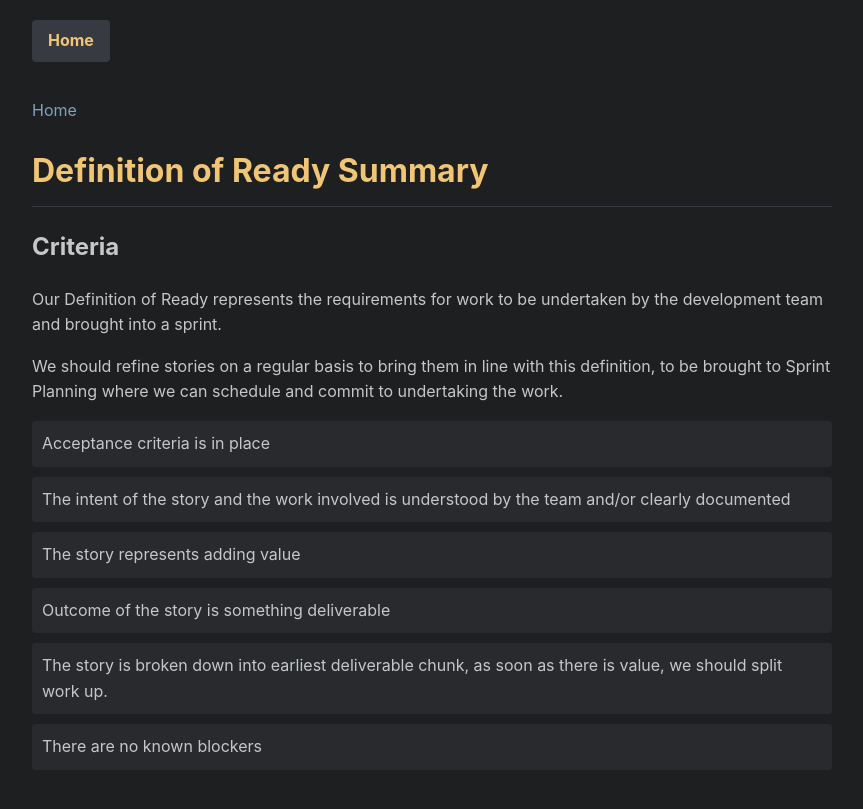
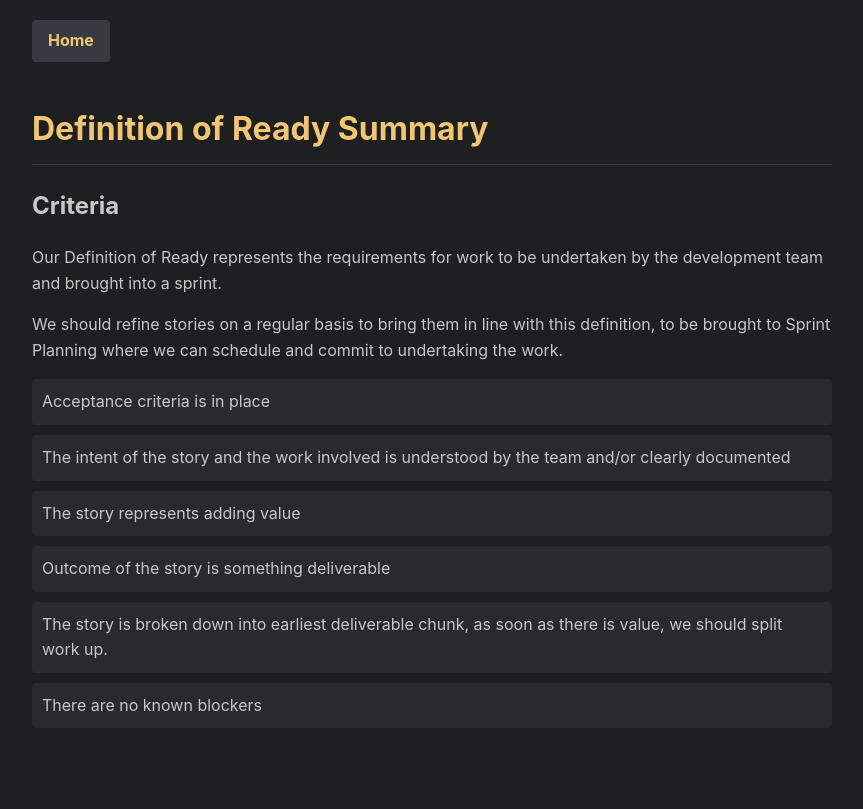
Before and after one commit to howellsryan/career-catalogue, a Jekyll site: the page built from Definition_Of_Ready.md, in a window 1280 px wide. Shown: the top 809 px of the page, without its empty margins (208-1071 px from the left). Built offline with Jekyll 4.4.1, drawn with Linux system fonts in a browser that asks for light colours; our own code applies the rules of GitHub Pages for plain Markdown files.

Commit message:
add conditional check so that we don't show on index page. Remove hard-coded home button.

```diff
--- a/Definition_Of_Ready.md
+++ b/Definition_Of_Ready.md
@@ -1,5 +1,3 @@
-[Home](https://howellsryan.github.io/career-catalogue/)
-
 # Definition of Ready Summary
 
 ## Criteria
--- a/_layouts/default.html
+++ b/_layouts/default.html
@@ -92,8 +92,9 @@
   </style>
 </head>
 <body>
+  {% if page.url != "/" and page.url != "/index.html" %}
   <a href="https://howellsryan.github.io/career-catalogue/" class="home-button">Home</a>
-
+  {% endif %}
   {{ content }}
 </body>
 </html>
```
Also changed, not shown: Definition_Of_Done.md (+0 -2 lines), Getting_Things_Done.md (+0 -2 lines).
